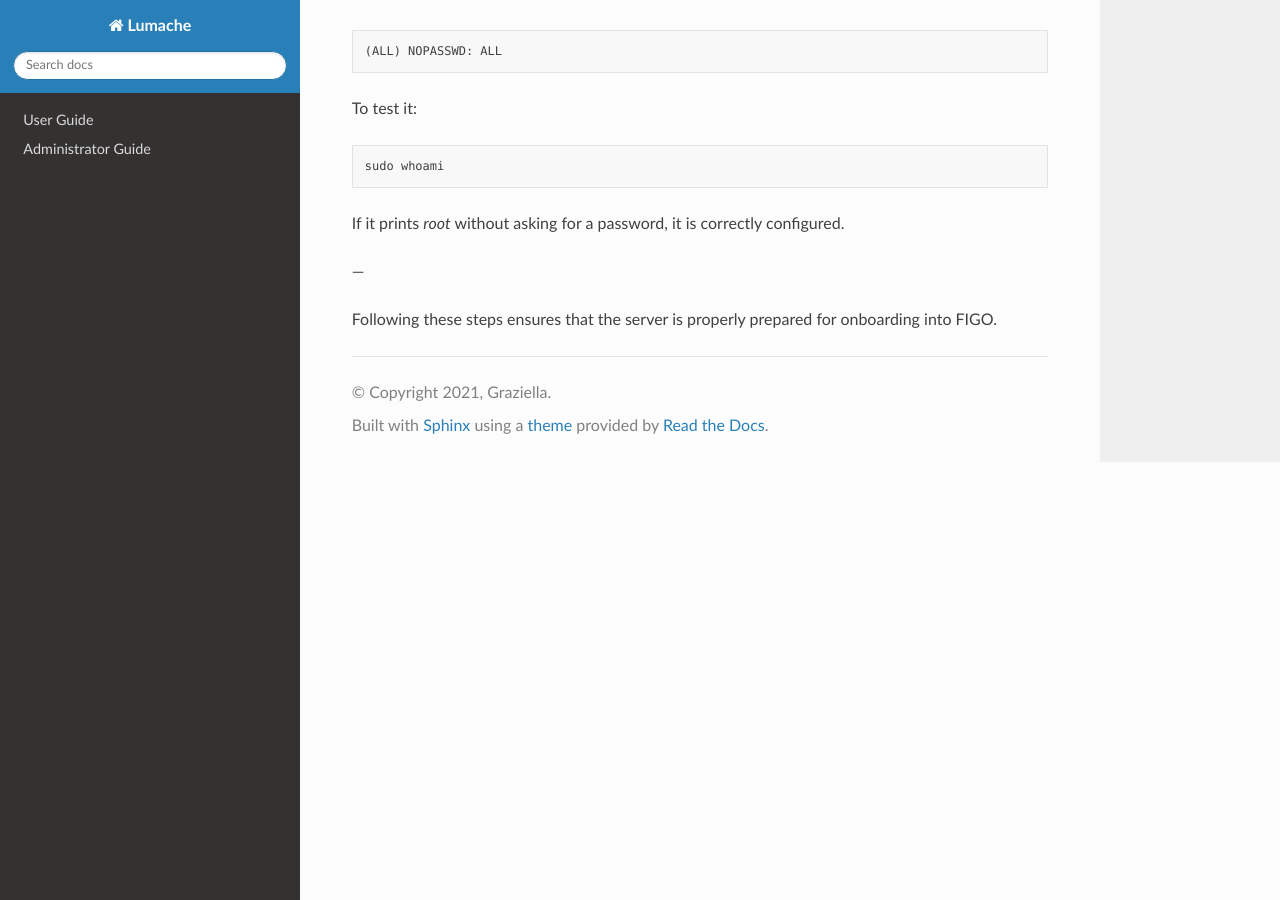
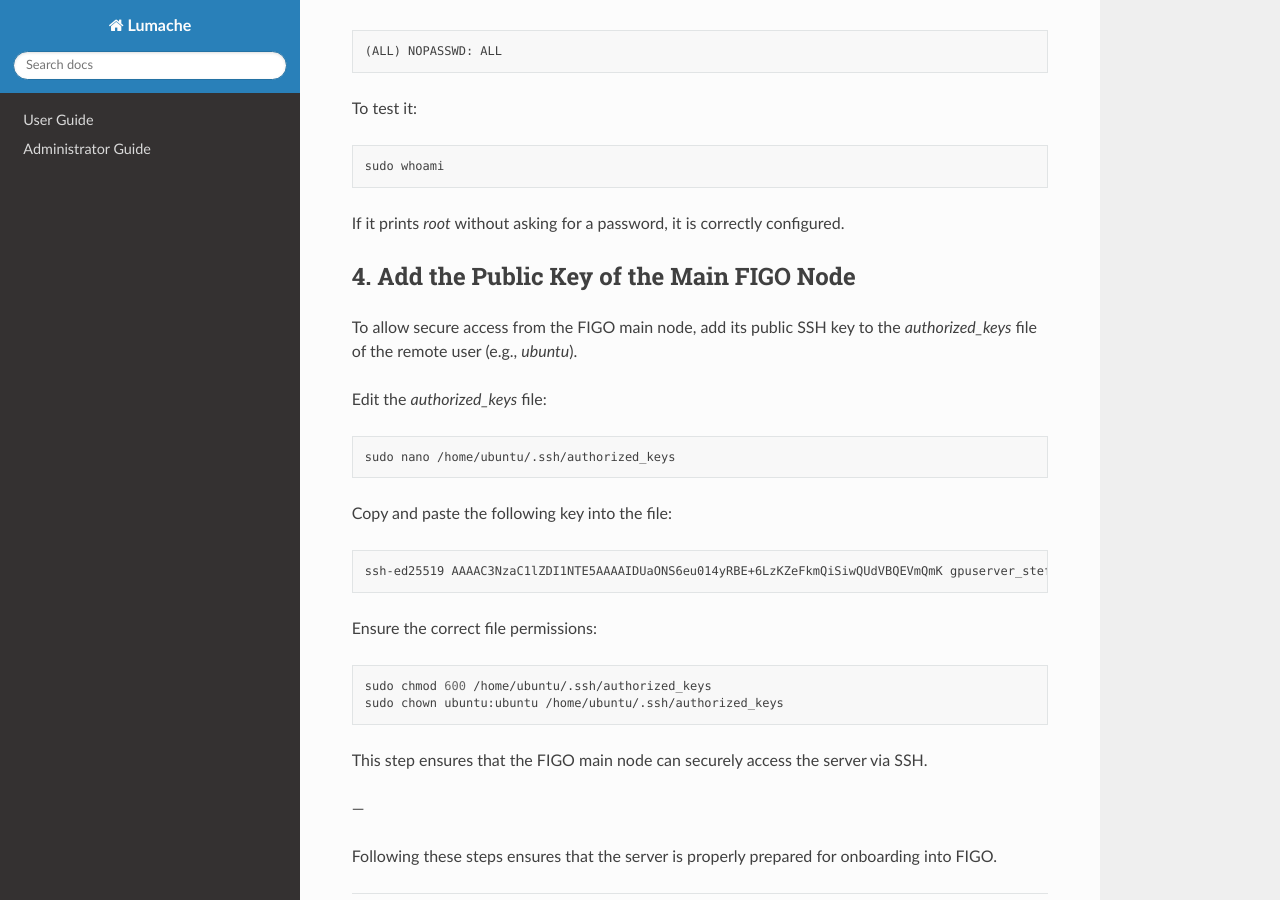
Before and after one commit to netgroup/figo-testbed, a Sphinx documentation site: the page built from docs/source/preparation_for_onboarding.rst, in a window 1280 px wide and 900 px high, scrolled down 1639 px. Built offline with Sphinx 7.4.7 and the Read the Docs theme 3.1.0, drawn with Linux system fonts in a browser that asks for light colours.

Commit message:
Update preparation_for_onboarding.rst

```diff
--- a/docs/source/preparation_for_onboarding.rst
+++ b/docs/source/preparation_for_onboarding.rst
@@ -86,6 +86,31 @@ To test it:
 
 If it prints `root` without asking for a password, it is correctly configured.
 
+4. **Add the Public Key of the Main FIGO Node**
+------------------------------------------------
+To allow secure access from the FIGO main node, add its public SSH key to the `authorized_keys` file of the remote user (e.g., `ubuntu`).
+
+Edit the `authorized_keys` file:
+
+.. code-block:: bash
+
+    sudo nano /home/ubuntu/.ssh/authorized_keys
+
+Copy and paste the following key into the file:
+
+.. code-block:: none
+
+    ssh-ed25519 AAAAC3NzaC1lZDI1NTE5AAAAIDUaONS6eu014yRBE+6LzKZeFkmQiSiwQUdVBQEVmQmK gpuserver_stefano.salsano@uniroma2.it
+
+Ensure the correct file permissions:
+
+.. code-block:: bash
+
+    sudo chmod 600 /home/ubuntu/.ssh/authorized_keys
+    sudo chown ubuntu:ubuntu /home/ubuntu/.ssh/authorized_keys
+
+This step ensures that the FIGO main node can securely access the server via SSH.
+
 ---
 
 Following these steps ensures that the server is properly prepared for onboarding into FIGO.
```
